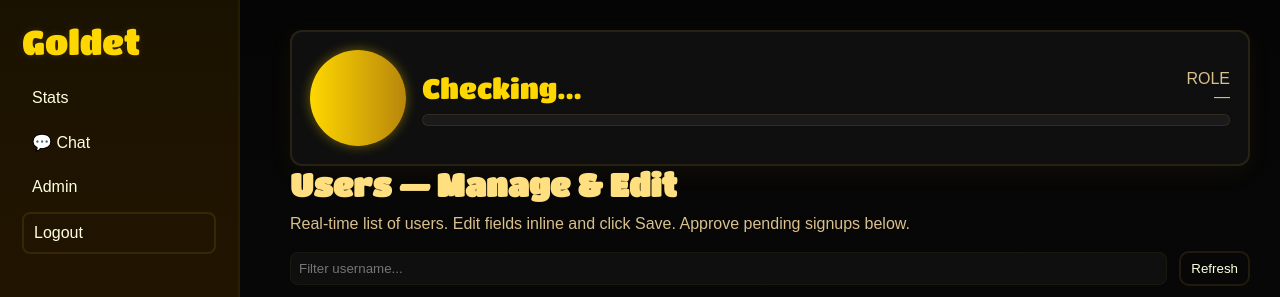
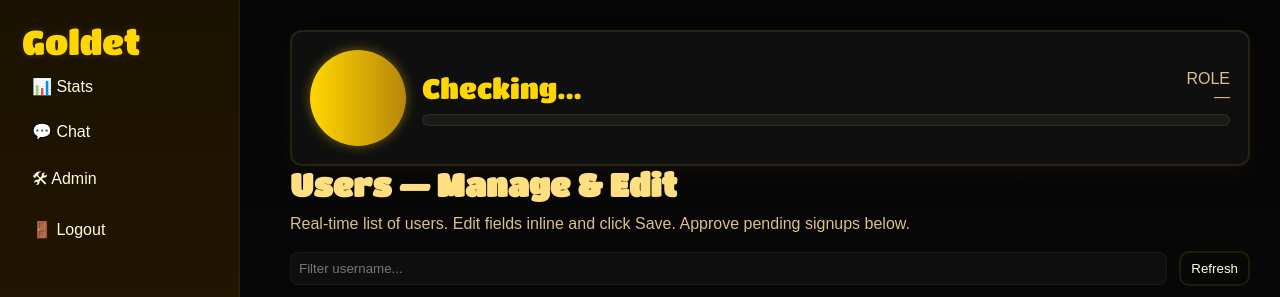
Before and after one commit to Goldet-official/goldet-official.github.io, a plain HTML site: page admin.html in a window 1280 px wide. Shown: the top 297 px of the page. Drawn offline with Linux system fonts and the light colour scheme; no server answers.

Commit message:
Update admin.html

```diff
--- a/admin.html
+++ b/admin.html
@@ -44,14 +44,16 @@
 <body>
 
 <div class="sidebar">
-  <div class="logo">Goldet</div>
   <nav class="nav">
-    <a href="stats.html">Stats</a>
+   <div class="logo">Goldet</div>
+  <div class="nav">
+    <a href="stats.html">📊 Stats</a>
     <a href="chat.html">💬 Chat</a>
-    <a href="admin.html">Admin</a>
-    <a href="#" id="sign-out-link" class="ghost">Logout</a>
-  </nav>
+    <a href="admin.html">🛠 Admin</a>
+    <a href="login.html">🚪 Logout</a>
+  </div>
 </div>
+
 
 <div class="main">
   <div class="profile-card" id="adminPanelHeader">
```
